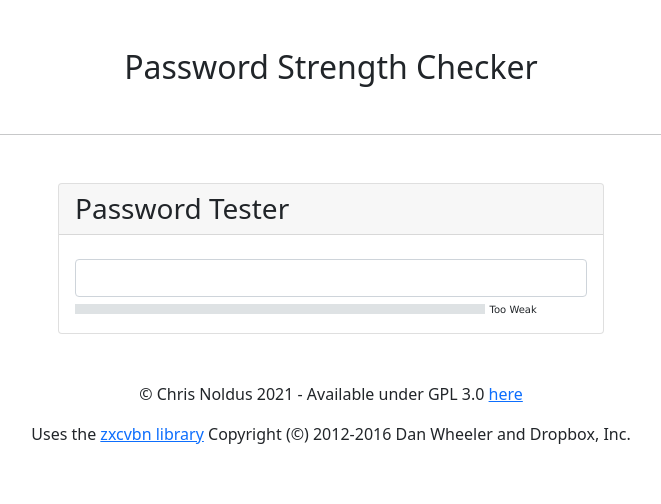
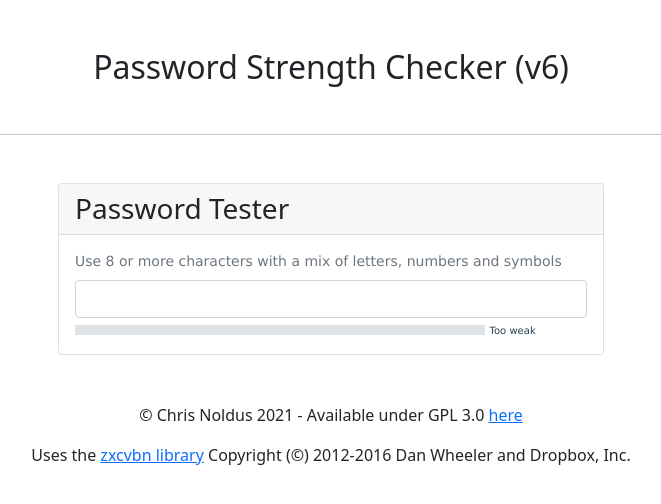
Before and after one commit to NZGlitch/pword-regex-exp, a plain HTML site: page index.html in a window 1280 px wide. Shown: the whole page, without its empty margins (309-970 px from the left). Drawn offline with nearby package versions, Linux system fonts and the light colour scheme.

Commit message:
fix bug, add version number to title

```diff
--- a/index.html
+++ b/index.html
@@ -3,13 +3,13 @@
     <link href= "https://cdn.jsdelivr.net/npm/bootstrap@5.0.0-beta1/dist/css/bootstrap.min.css" rel="stylesheet" crossorigin="anonymous">
     <link rel="stylesheet" href="style.css">
     <script type="text/javascript" src="zxcvbn.js"></script>
-    <script src="pword5.js"></script>
+    <script src="pword6.js"></script>
   </head>
   <body>
     <div class="container py-5">
       <div class="row">
         <div class="col-md-12">
-          <h2 class="text-center mb-5">Password Strength Checker</h2>
+          <h2 class="text-center mb-5">Password Strength Checker (v6)</h2>
           <hr class="mb-5">
           <div class="row">
 
```
